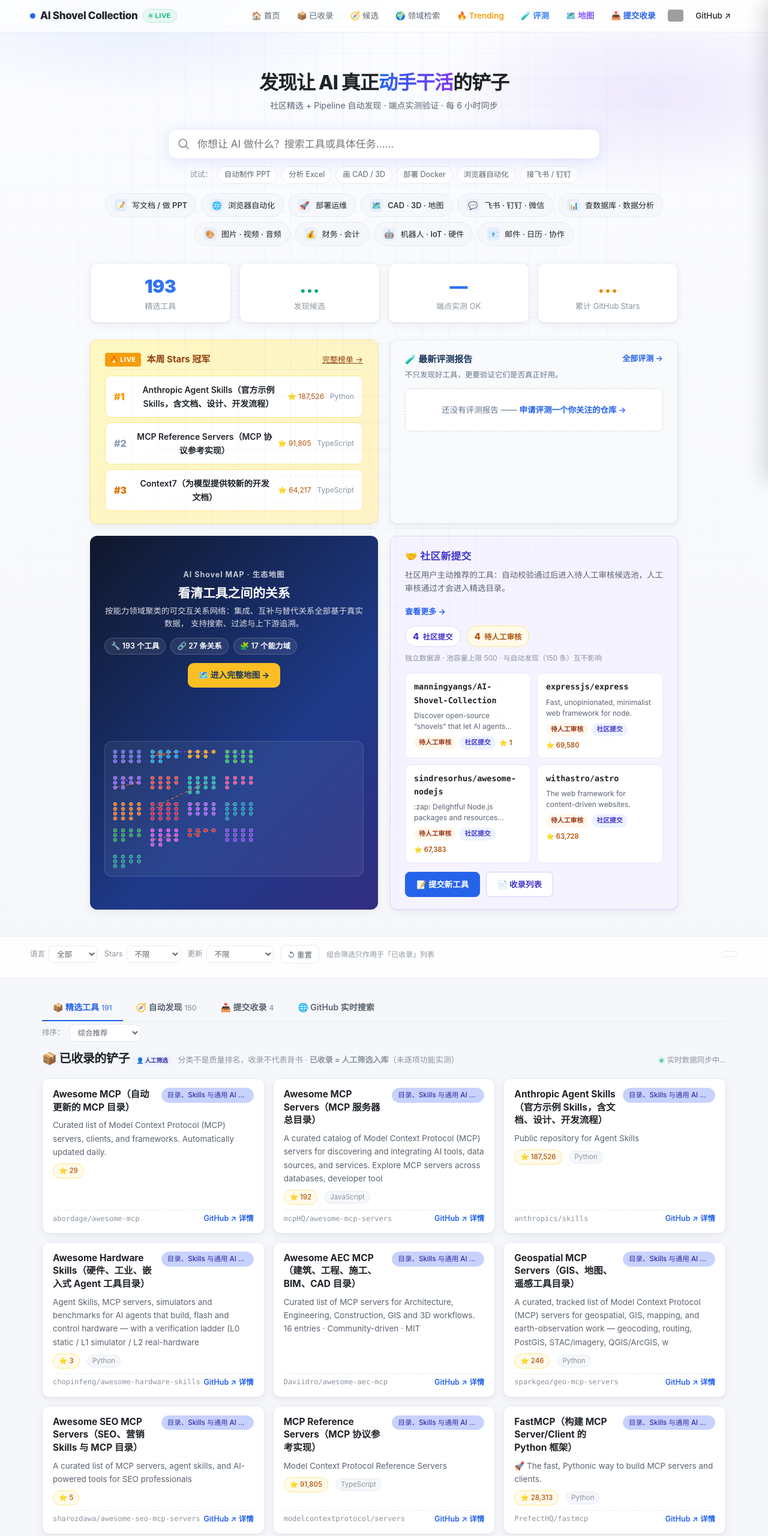
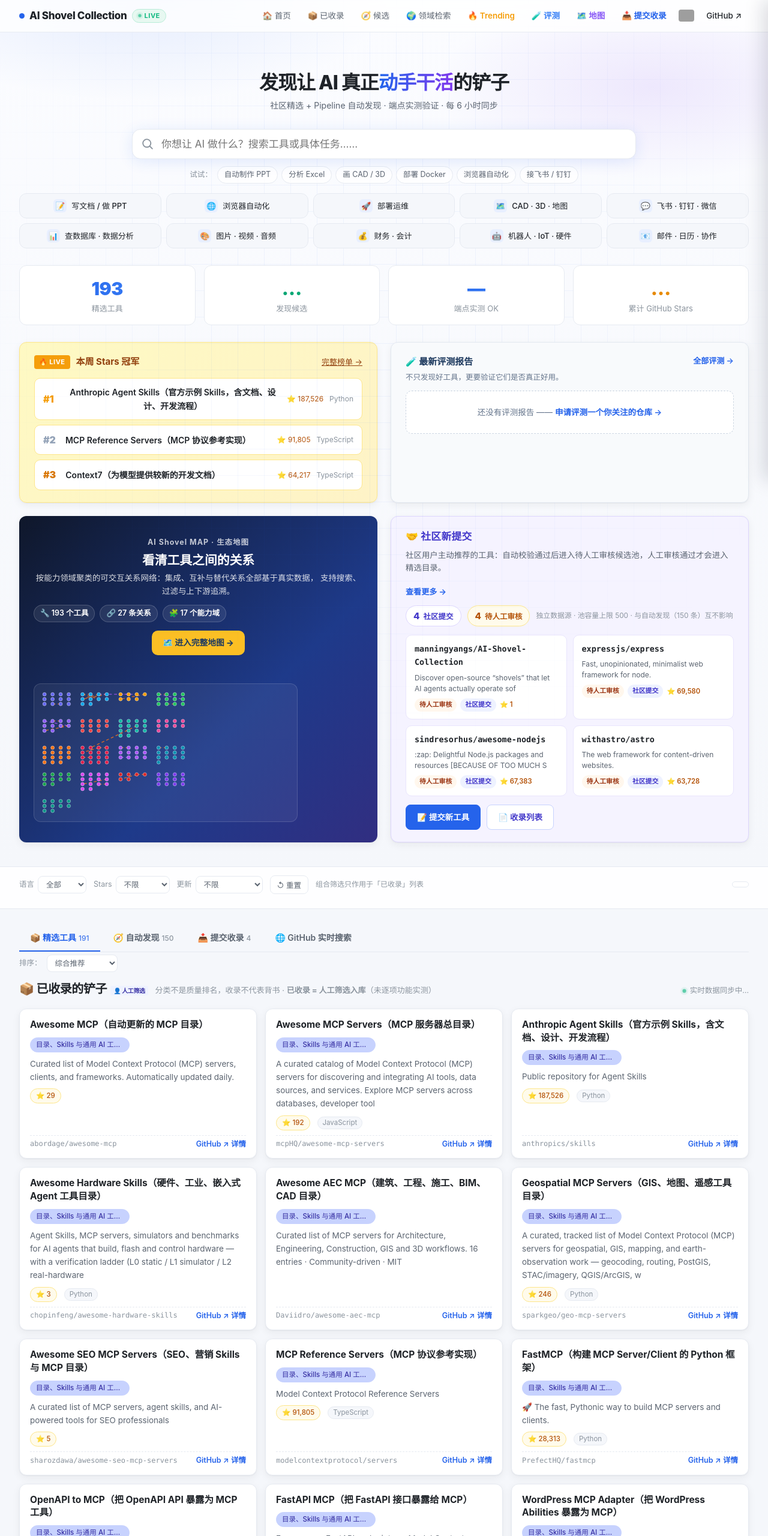
Before and after one commit to manningyangs/AI-Shovel-Collection, an Astro site in the folder astro/: page / in a window 1280 px wide. Shown: the top 2560 px of the page at 60% size. Built offline with nearby package versions, Linux system fonts and the light colour scheme; Astro itself is replaced by a stand-in of ours; grey boxes are pictures that could not be loaded.

Commit message:
feat(home): 首页整体布局优化——统一 1400 宽度体系与宽幅 2×2 入口
- 统一主体内容边界 min(1400, 视口-64)：navbar/toolbar/main/hero/footer 桌面 32px 边距
- Hero 搜索框 720→840 居中收敛；场景快捷入口改 5 列紧凑网格（1199↓4 列、760↓2 列）
- 四大统计 1400 四列轻量化无投影（≤1199 2×2）；2×2 入口区 980→1400、gap 22、间距 28/32
- 社区提交行固定两列（≤480 单列）；榜单卡 ≤560 元信息换行防逐字换行
- 窄屏溢出修复：.grid/.card 链 minmax(0,1fr)+min-width:0+仓库名省略号

```diff
--- a/astro/src/pages/index.astro
+++ b/astro/src/pages/index.astro
@@ -494,11 +494,11 @@ try {
   .home-feature-grid {
     display: grid;
     grid-template-columns: repeat(2, minmax(0, 1fr));
-    gap: 20px;
+    gap: 22px;
     align-items: stretch;
-    max-width: 980px;
-    /* 上距统计区 28px（沿用原模块节奏）；下距工具目录 36px，避免第二行卡片贴住筛选栏 */
-    margin: 28px auto 36px;
+    max-width: 1400px;
+    /* 上距统计区 28px；下距工具目录 32px（+hero 自身 padding-bottom 8px ≈ 视觉 40px） */
+    margin: 28px auto 32px;
   }
   /* 四个模块根节点各带 margin（28px auto 0 等），且工具地图为行内样式 ——
      统一清零，间距只由网格外层管理，避免叠加 */
@@ -515,10 +515,23 @@ try {
     min-width: 0; overflow-wrap: anywhere; /* 允许换行，不做省略号截断 */
   }
   .home-feature-grid .ttv21-meta { margin-top: 0; margin-left: auto; flex: none; }
+  /* 社区新提交内部卡片列表：宽格子（~640px 内容宽）下 auto-fit 会变 3+1，
+     固定两列保持 2×2 紧凑排列；minmax(0) 防止窄列溢出 */
+  .home-feature-grid .cf-row { grid-template-columns: repeat(2, minmax(0, 1fr)); }
 
   @media (max-width: 768px) {
     /* minmax(0,1fr)：单列时也禁止 min-content 撑破轨道（1fr 自带 auto 最小值会溢出） */
     .home-feature-grid { grid-template-columns: minmax(0, 1fr); margin-bottom: 32px; }
+  }
+  @media (max-width: 480px) {
+    /* 手机窄屏：社区提交列表退化为单列，避免两条 110px 级窄列挤压名称 */
+    .home-feature-grid .cf-row { grid-template-columns: minmax(0, 1fr); }
+  }
+  @media (max-width: 560px) {
+    /* 手机窄屏：榜单行内放不下名称+元信息时，Stars/语言换行到第二行，
+       避免名称被压成逐字换行的细条（320px 下曾高 600px） */
+    .home-feature-grid .ttv21-card { flex-wrap: wrap; }
+    .home-feature-grid .ttv21-meta { flex: 0 0 100%; margin-left: 0; }
   }
 
   /* 🤝 社区新提交引导模块（indigo 识别色，视觉语言对齐排行榜/评测报告/工具地图） */
--- a/astro/src/styles/main.css
+++ b/astro/src/styles/main.css
@@ -41,7 +41,7 @@
     padding: 0 20px;
   }
   .navbar-inner {
-    max-width: 1180px; margin: 0 auto; width: 100%;
+    max-width: 1400px; margin: 0 auto; width: 100%;
     display: flex; align-items: center; gap: 22px;
   }
   .logo { display: flex; align-items: center; gap: 8px; font-weight: 800; font-size: 17px; letter-spacing: -.3px; color: var(--text); }
@@ -154,14 +154,14 @@
 
   /* 统计口径说明：四个数字来自不同口径，明示避免误读 */
   .stat-legend {
-    max-width: 980px; margin: 10px auto 0; font-size: 12.5px;
+    max-width: 1400px; margin: 10px auto 0; font-size: 12.5px;
     color: var(--text-3); text-align: center; line-height: 1.7;
   }
   .stat-legend b { color: var(--text-2); font-weight: 600; }
 
   /* JS 禁用 / 加载失败时的静态兜底提示 */
   .noscript-note {
-    max-width: 980px; margin: 16px auto 0; padding: 14px 18px;
+    max-width: 1400px; margin: 16px auto 0; padding: 14px 18px;
     background: #fffbeb; border: 1px solid #fde68a; border-radius: var(--radius);
     font-size: 14px; color: #92400e; line-height: 1.7;
   }
@@ -187,7 +187,7 @@
   }
   .toolbar.compact .search-box input { padding: 7px 118px 7px 40px; font-size: 14px; }
   .toolbar.compact .kbd-hint { font-size: 11px; }
-  .toolbar-inner { max-width: 1180px; margin: 0 auto; }
+  .toolbar-inner { max-width: 1400px; margin: 0 auto; }
   .search-row { display: flex; align-items: center; gap: 14px; flex-wrap: wrap; }
   .search-box { position: relative; flex: 1; min-width: 260px; max-width: 560px; }
   .search-box > svg {
@@ -325,7 +325,8 @@
   .chip-recent:not(.active):hover { border-color: #0d7a43; }
 
   /* ================= 主体 ================= */
-  main { max-width: 1180px; margin: 0 auto; padding: 26px 20px 70px; }
+  /* 统一主体宽度体系：桌面端（配合下方 min-width:761 的 32px 左右内边距）内容边界 = min(1400, 视口-64) */
+  main { max-width: 1464px; margin: 0 auto; padding: 26px 20px 70px; }
   .section-head {
     display: flex; align-items: baseline; gap: 12px;
     margin: 6px 0 6px;
@@ -370,6 +371,8 @@
     padding: 15px 17px 13px;
     box-shadow: var(--shadow);
     display: flex; flex-direction: column; gap: 8px;
+    /* 网格子项允许收缩到轨道宽度：否则 nowrap 内容的 min-content 会把窄屏页面撑出横向滚动条 */
+    min-width: 0;
     transition: transform .14s, box-shadow .14s, border-color .14s;
     animation: fadeUp .4s ease both;
   }
@@ -378,7 +381,7 @@
     border-color: #cfd8e6;
     box-shadow: var(--shadow-hover);
   }
-  .card-top { display: flex; align-items: flex-start; justify-content: space-between; gap: 10px; }
+  .card-top { display: flex; align-items: flex-start; justify-content: space-between; gap: 10px; flex-wrap: wrap; }
   .card-title { font-size: 15.5px; font-weight: 700; line-height: 1.4; word-break: break-word; }
   .card-title a { color: var(--text); }
   .card-title a:hover { color: var(--primary); }
@@ -493,8 +496,14 @@
     display: flex; align-items: center; justify-content: space-between;
     font-size: 12.5px; color: var(--text-3);
     border-top: 1px dashed var(--border);
+    min-width: 0;
   }
-  .card-repo { font-family: ui-monospace, SFMono-Regular, Consolas, monospace; font-size: 12px; }
+  /* 仓库名可收缩省略，链接组不收缩：避免长 slug 撑破窄屏卡片 */
+  .card-repo {
+    font-family: ui-monospace, SFMono-Regular, Consolas, monospace; font-size: 12px;
+    min-width: 0; white-space: nowrap; overflow: hidden; text-overflow: ellipsis;
+  }
+  .card-foot > span:last-child { flex: none; white-space: nowrap; }
   .ext { font-weight: 600; }
 
   .empty { text-align: center; color: var(--text-2); padding: 56px 20px; display: none; font-size: 15px; }
@@ -655,16 +664,16 @@
     padding: 28px 20px;
     color: var(--text-2); font-size: 13px;
   }
-  .footer-inner { max-width: 1180px; margin: 0 auto; display: flex; flex-direction: column; gap: 7px; }
+  .footer-inner { max-width: 1400px; margin: 0 auto; display: flex; flex-direction: column; gap: 7px; }
 
   /* ================= Hero 搜索框（放大居中） ================= */
   .hero-search {
     position: relative;
-    max-width: 720px; margin: 28px auto 0;
+    max-width: 840px; margin: 28px auto 0;
     display: flex; flex-direction: column; align-items: center; gap: 10px;
   }
   .hero-search .search-box {
-    max-width: 720px; width: 100%;
+    max-width: 840px; width: 100%;
   }
   .hero-search .search-box input {
     padding: 14px 130px 14px 48px;
@@ -691,10 +700,11 @@
   }
   .se-chip:hover { border-color: var(--primary); color: var(--primary); background: var(--primary-soft); }
 
-  /* 任务入口卡片化（在 hero 内，融入渐变背景） */
+  /* 任务入口卡片化（在 hero 内，融入渐变背景）；水平内边距交给 hero 统一管理（桌面 32 / 移动 20），
+     使场景入口与统计区、2×2 入口共用同一左右边界 */
   .task-bar {
     position: relative; z-index: 2;
-    max-width: 1100px; margin: 24px auto 0; padding: 0 16px;
+    max-width: 1400px; margin: 24px auto 0; padding: 0;
     border: none; background: transparent;
   }
   .task-inner { display: flex; flex-direction: column; gap: 12px; }
@@ -839,7 +849,8 @@
 
   @media (max-width: 760px) {
     .stats-grid { grid-template-columns: repeat(2, 1fr); }
-    .grid { grid-template-columns: 1fr; }
+    /* minmax(0,1fr)：禁止 1fr 的 auto 最小值被卡片 min-content 撑破（否则页面出现横向滚动条） */
+    .grid { grid-template-columns: minmax(0, 1fr); }
     .domain-row { grid-template-columns: 1fr; gap: 4px; }
     .nav-links a:not(.gh) { display: none; }
     .kbd-hint { display: none; }
@@ -876,12 +887,21 @@
   .hero-v21 .sub { font-size: 14px; max-width: 480px; margin: 0 auto; }
 
   /* 任务入口 6 个横排：去掉 desc，更紧凑 */
-  .task-v21 { margin-top: 16px; padding: 0 16px; }
+  .task-v21 { margin-top: 16px; padding: 0; }
+  /* 场景快捷入口：紧凑等宽网格（桌面 5 列），图标文字居中、各入口高度统一 */
   .task-v21 .task-chips {
-    display: flex; flex-wrap: wrap; gap: 8px; justify-content: center;
+    display: grid; grid-template-columns: repeat(5, minmax(0, 1fr)); gap: 8px;
   }
   .task-v21 .task-chip {
-    padding: 8px 14px; font-size: 13px; gap: 8px; border-radius: 999px;
+    justify-content: center; text-align: center;
+    padding: 9px 8px; font-size: 13px; gap: 8px; border-radius: 12px;
+    min-height: 40px;
+  }
+  @media (max-width: 1199px) {
+    .task-v21 .task-chips { grid-template-columns: repeat(4, minmax(0, 1fr)); }
+  }
+  @media (max-width: 760px) {
+    .task-v21 .task-chips { grid-template-columns: repeat(2, minmax(0, 1fr)); }
   }
   .task-v21 .task-chip .tc-icon { width: 22px; height: 22px; font-size: 13px; border-radius: 6px; }
   .task-v21 .task-chip .tc-text { font-weight: 500; }
@@ -889,7 +909,7 @@
 
   /* Trending Top 3 横排区块 */
   .trending-top-v21 {
-    max-width: 980px; margin: 28px auto 0; padding: 20px 24px;
+    max-width: 1400px; margin: 28px auto 0; padding: 20px 24px;
     background: linear-gradient(135deg, #fef9c3, #fef3c7);
     border: 1px solid #fde68a; border-radius: var(--radius);
     box-shadow: var(--shadow);
@@ -919,14 +939,17 @@
     .ttv21-row { grid-template-columns: 1fr; }
   }
 
-  /* 统计 4 个（与排行榜/评测模块同宽 980px，卡片与字号适度放大） */
+  /* 统计 4 个：与四大入口同宽 1400px，卡片轻量化（无投影），高度约 90px */
   .stats-v21 {
-    max-width: 980px; margin: 28px auto 0;
+    max-width: 1400px; margin: 28px auto 0;
     grid-template-columns: repeat(4, 1fr); gap: 14px;
   }
-  .stats-v21 .stat-card { padding: 20px 12px 16px; }
+  .stats-v21 .stat-card { padding: 20px 12px 16px; box-shadow: none; }
   .stats-v21 .stat-num { font-size: clamp(20px, 2.6vw, 30px); }
   .stats-v21 .stat-label { font-size: 13px; margin-top: 5px; }
+  @media (max-width: 1199px) {
+    .stats-v21 { grid-template-columns: repeat(2, 1fr); }
+  }
   @media (max-width: 520px) {
     .stats-v21 { grid-template-columns: repeat(2, 1fr); }
     .stats-v21 .stat-num { font-size: clamp(22px, 5vw, 28px); }
@@ -934,7 +957,7 @@
 
   /* 底部简洁入口 */
   .footer-links-v21 {
-    max-width: 1100px; margin: 40px auto 20px; padding: 24px 16px;
+    width: calc(100% - 40px); max-width: 1400px; margin: 40px auto 20px; padding: 24px 16px;
     display: grid; grid-template-columns: repeat(3, 1fr); gap: 24px;
     background: var(--surface); border: 1px solid var(--border); border-radius: var(--radius);
   }
@@ -952,3 +975,15 @@
   @media (max-width: 700px) {
     .footer-links-v21 { grid-template-columns: 1fr; }
   }
+
+  /* ===== 统一首页主体宽度体系（桌面/平板横屏）：内容边界 = min(1400, 视口-64)，左右边距 ≥32px =====
+     ≥1024 启用（1024~1199 为平板横屏、≥1200 为桌面）；761~1023 沿用全局 20px，与既有导航排布保持一致 */
+  @media (min-width: 1024px) {
+    .navbar { padding: 0 32px; }
+    .toolbar { padding: 14px 32px 12px; }
+    .toolbar.compact { padding: 8px 32px; }
+    footer { padding: 28px 32px; }
+    main { padding: 26px 32px 70px; }
+    .hero { padding: calc(var(--nav-h) + 64px) 32px 8px; }
+    .footer-links-v21 { width: calc(100% - 64px); }
+  }
```
